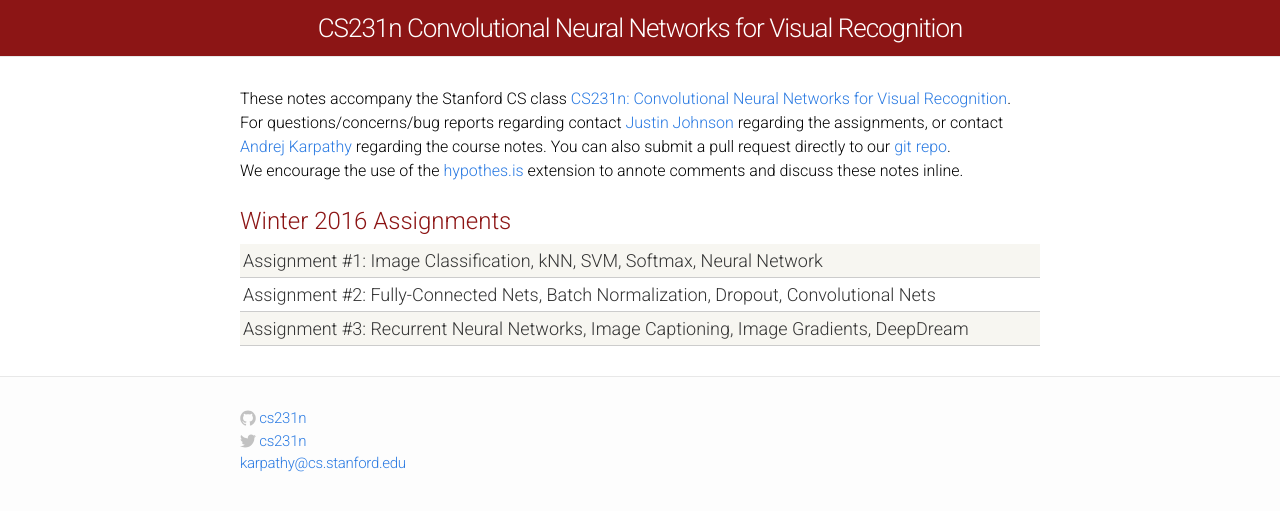
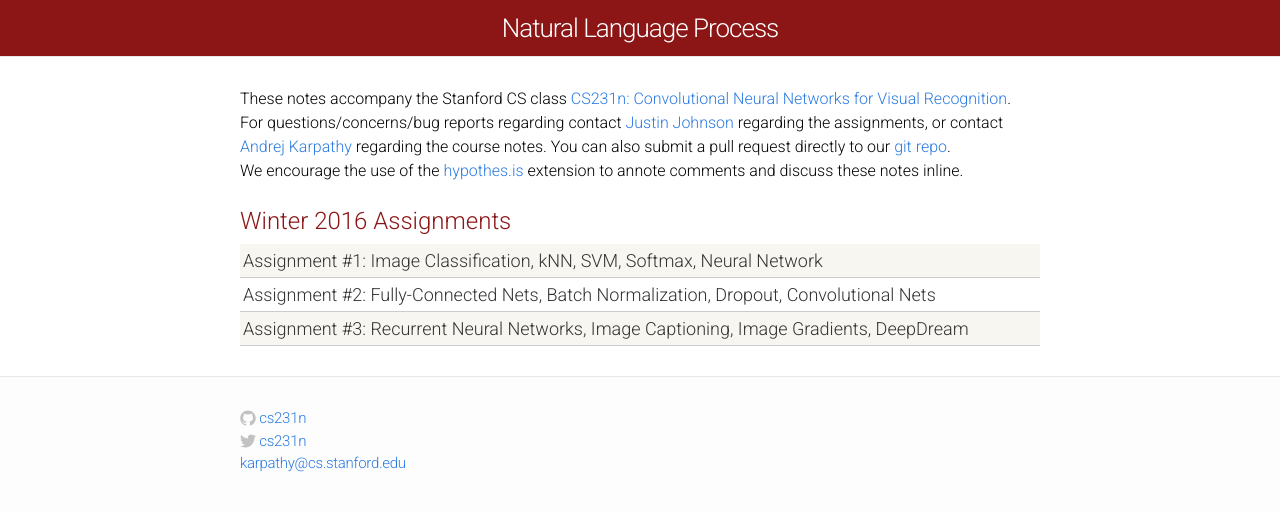
Before and after one commit to wangjialin114/nlp-tensorflow, a Jekyll site: the page built from docs/index.html, in a window 1280 px wide. Shown: the top 511 px of the page. Built offline with Jekyll 4.4.1, drawn with Linux system fonts in a browser that asks for light colours.

Commit message:
Update _config.yml

```diff
--- a/docs/_config.yml
+++ b/docs/_config.yml
@@ -1,5 +1,5 @@
 # Site settings
-title: CS231n Convolutional Neural Networks for Visual Recognition
+title: Natural Language Process
 email: karpathy@cs.stanford.edu
 description: "Course materials and notes for Stanford class CS231n: Convolutional Neural Networks for Visual Recognition."
 baseurl: ""
```
